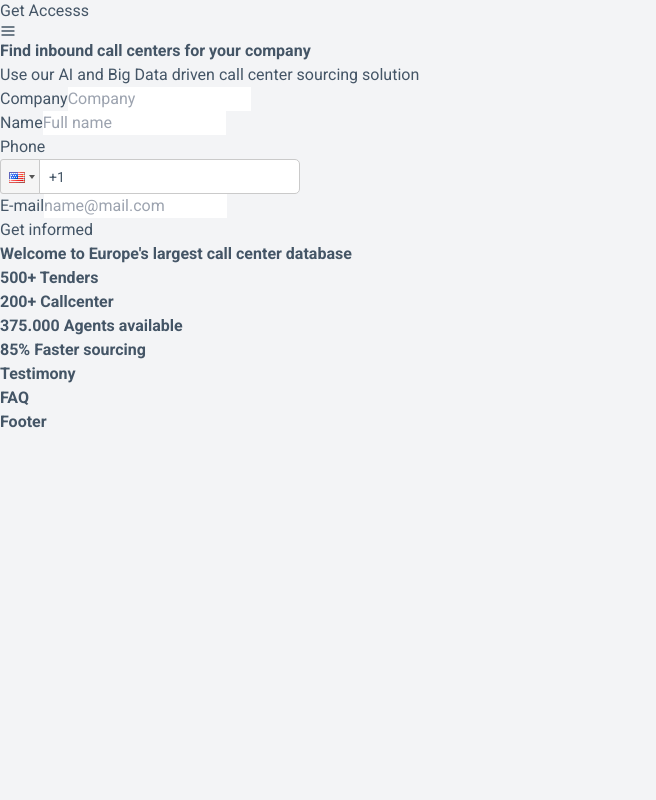
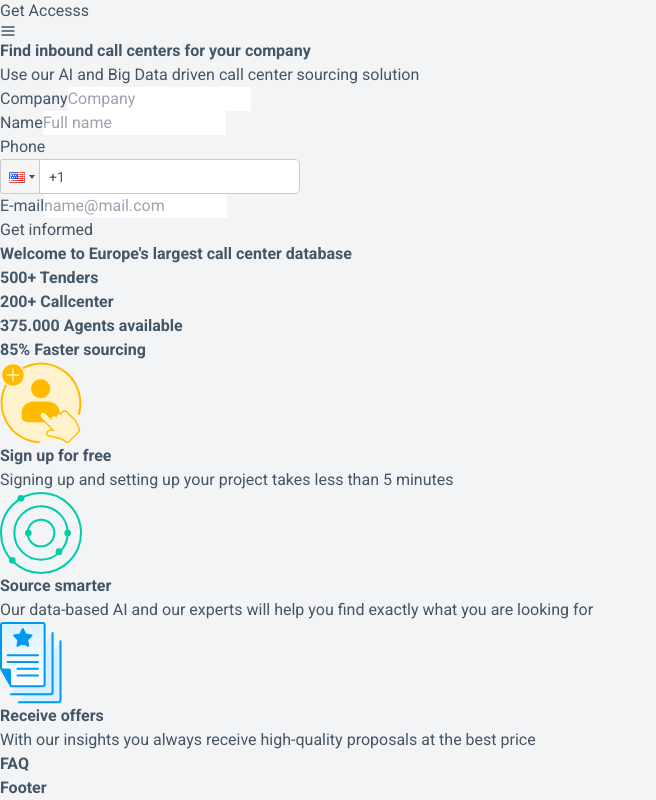
Before and after one commit to ishmaell/snubes-code-challenge, a React (Create React App) app: page / in a window 1280 px wide. Shown: the part 238-1038 px from the top of the page, without its empty margins (0-656 px from the left). Before the commit the page ends 800 px from the top, so only its background shows below. Built offline with nearby package versions, Linux system fonts and the light colour scheme.

Commit message:
chore: add testimony

```diff
--- a/src/components/Testimony.tsx
+++ b/src/components/Testimony.tsx
@@ -1,7 +1,38 @@
 import React from 'react';
+import icon1 from '../assets/images/icon-1.svg';
+import icon2 from '../assets/images/icon-2.svg';
+import icon3 from '../assets/images/icon-3.svg';
 
 const Testimony: React.FC = () => {
-  return <h1>Testimony</h1>;
+  return (
+    <div className="testimony">
+      <div className="container">
+        <div className="quick-info">
+          <img src={icon1} alt="Icon 1" />
+          <h3>Sign up for free</h3>
+          <p>
+            Signing up and setting up your project takes less than 5 minutes
+          </p>
+        </div>
+        <div className="quick-info">
+          <img src={icon2} alt="Icon 2" />
+          <h3>Source smarter</h3>
+          <p>
+            Our data-based AI and our experts will help you find exactly what
+            you are looking for
+          </p>
+        </div>
+        <div className="quick-info">
+          <img src={icon3} alt="Icon 3" />
+          <h3>Receive offers</h3>
+          <p>
+            With our insights you always receive high-quality proposals at the
+            best price
+          </p>
+        </div>
+      </div>
+    </div>
+  );
 };
 
 export default Testimony;
--- /dev/null
+++ b/src/css/components/testimony.css
@@ -0,0 +1,14 @@
+.testimony {
+  @apply p-12 text-center bg-white;
+}
+.testimony .container {
+  @apply grid grid-cols-3 gap-5;
+}
+
+.testimony .quick-info {
+  @apply px-16;
+}
+
+.testimony .quick-info img {
+  @apply ml-auto mr-auto mb-5;
+}
--- a/src/css/index.css
+++ b/src/css/index.css
@@ -6,6 +6,7 @@
 @import "./components/button.css";
 @import "./components/form.css";
 @import "./components/header.css";
+@import "./components/testimony.css";
 @import "./layout/layout.css";
 
 * {
--- a/src/pages/Home.tsx
+++ b/src/pages/Home.tsx
@@ -7,8 +7,6 @@ const Home: React.FC = () => {
   return (
     <div className="home-section">
       <BigHero />
-      <div className="features"></div>
-      <div className="why-snubes"></div>
       <Testimony />
       <FAQ />
     </div>
```
